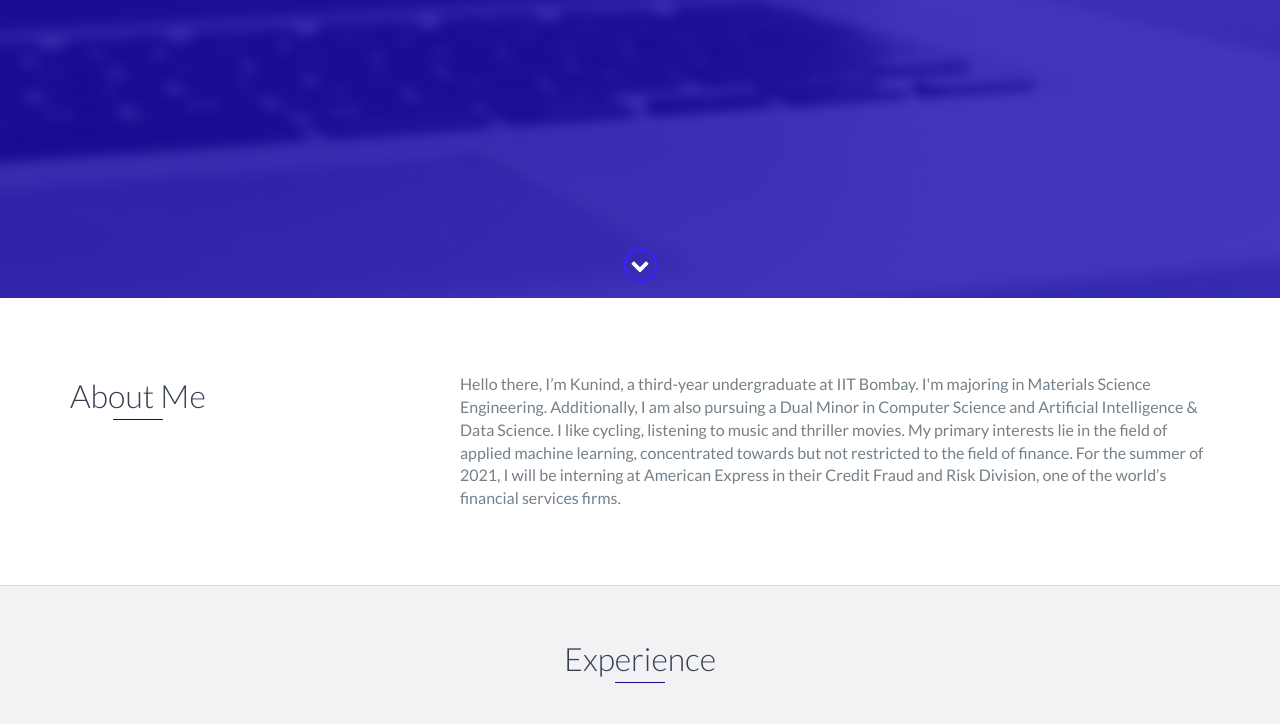
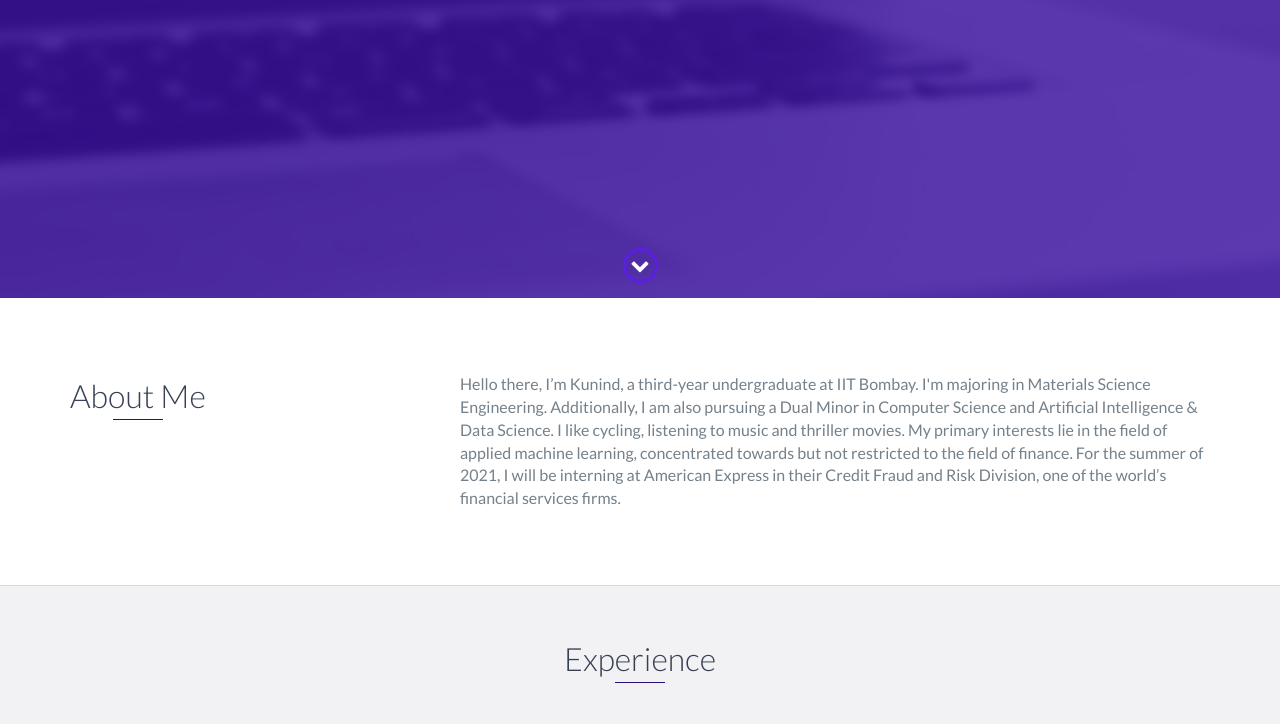
Before and after one commit to kunind27/kunind27.github.io, a website: page index.html in a window 1280 px wide. Shown: the part 502-1226 px from the top of the page. Drawn offline with nearby package versions, Linux system fonts and the light colour scheme; files that its build step writes are made by us from their sources.

Commit message:
Changed base colour

```diff
--- a/scss/styles.scss
+++ b/scss/styles.scss
@@ -34,7 +34,7 @@
 */
 
 // Define base and accent colors
-$base-color: #170b87;
+$base-color: #2d0d78;
 $base-color-hover: lighten($base-color, 10%);
 
 // Define background colors
```
